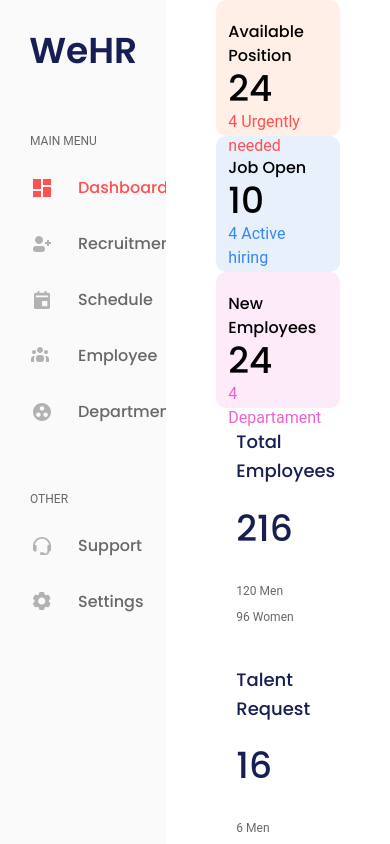
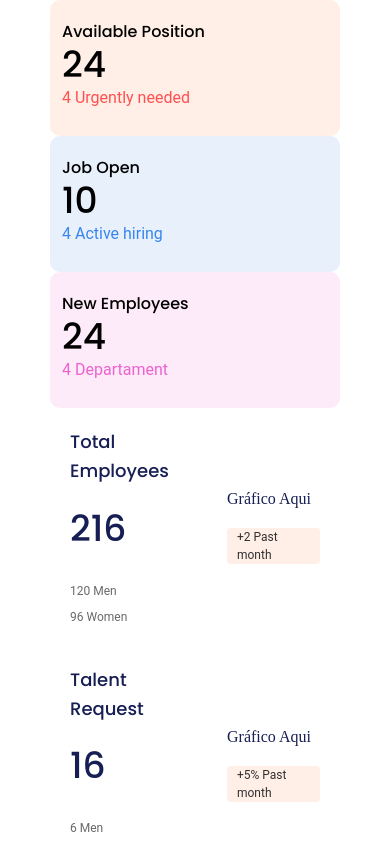
Before and after one commit to samuelleitee/We-HR, a React (Vite) app: page /dashboard in a window 390 px wide. Built offline with nearby package versions, Linux system fonts and the light colour scheme.

Commit message:
style: add responsiveness to Sidebar component
Co-authored-by: PauloBezz <programmer.and.investor@gmail.com>

```diff
--- a/src/components/Sidebar/index.jsx
+++ b/src/components/Sidebar/index.jsx
@@ -34,32 +34,32 @@ export function Sidebar() {
                         <Link to="/dashboard">
                             <li className={pathname.split("/")[1] === "dashboard" ? styles.active : null}>
                                 <img src={pathname.split("/")[1] === "dashboard" ? DashboardIconActive : DashboardIcon} />
-                                Dashboard
+                                <span>Dashboard</span>
                             </li>
                         </Link>
                         <Link to="/dashboard">
                             <li className={pathname.split("/")[1] === "recruitment" ? styles.active : null}>
                                 <img src={pathname.split("/")[1] === "recruitment" ? RecruitmentIconActive : RecruitmentIcon} />
-                                Recruitment
+                                <span>Recruitment</span>
                             </li>
                         </Link>
 
                         <Link to="/dashboard">
                             <li className={pathname.split("/")[1] === "schedule" ? styles.active : null}>
                                 <img src={pathname.split("/")[1] === "schedule" ? ScheduleIconActive : ScheduleIcon} />
-                                Schedule
+                                <span>Schedule</span>
                             </li>
                         </Link>
                         <Link to="/dashboard">
                             <li className={pathname.split("/")[1] === "employee" ? styles.active : null}>
                                 <img src={pathname.split("/")[1] === "employee" ? EmployeeIconActive : EmployeeIcon} />
-                                Employee
+                                <span>Employee</span>
                             </li>
                         </Link>
                         <Link to="/dashboard">
                             <li className={pathname.split("/")[1] === "department" ? styles.active : null}>
                                 <img src={pathname.split("/")[1] === "department" ? DepartmentIconActive : DepartmentIcon} />
-                                Department
+                                <span>Department</span>
                             </li>
                         </Link>
                     </ul>
@@ -71,13 +71,13 @@ export function Sidebar() {
                         <Link to="/dashboard">
                             <li className={pathname.split("/")[1] === "support" ? styles.active : null}>
                                 <img src={pathname.split("/")[1] === "support" ? SupportIconActive : SupportIcon} />
-                                Support
+                                <span>Support</span>
                             </li>
                         </Link>
                         <Link to="/dashboard">
                             <li className={pathname.split("/")[1] === "settings" ? styles.active : null}>
                                 <img src={pathname.split("/")[1] === "settings" ? SettingsIconActive : SettingsIcon} />
-                                Settings
+                                <span>Settings</span>
                             </li>
                         </Link>
                     </ul>
--- a/src/components/Sidebar/styles.module.css
+++ b/src/components/Sidebar/styles.module.css
@@ -46,3 +46,40 @@
     padding: 0.625rem 0;
     padding-left: 1.875rem;
 }
+
+@media screen and (max-width: 834px) {
+    .sidebar {
+        justify-content: center;
+        width: fit-content;
+        min-width: 90px;
+    }
+    .header {
+        text-align: center;
+        font: var(--body-very-small);
+        padding-left: 0;
+    }
+    .sidebar nav ul {
+        display: flex;
+        flex-direction: column;
+        justify-content: center;
+        align-items: center;
+
+        width: 100%;
+        padding-left: 0;
+    }
+    .sidebar nav ul li span{
+        display: none;
+    }
+    .sidebar nav ul a {
+        display: flex;
+        align-items: center;
+        justify-content: center;
+    }
+}
+
+@media screen and (max-width: 390px) {
+    .sidebar {
+        position: absolute;
+        left: -100%;
+    }
+}
--- a/src/components/TextLogo/styles.module.css
+++ b/src/components/TextLogo/styles.module.css
@@ -4,3 +4,10 @@
     padding: 10px;
     text-align: center;
 }
+
+@media screen and (max-width: 834px) {
+    .logo {
+        font: 600 1.25rem/1.17 "Poppins", sans-serif;
+        padding: 1px 0;
+    }
+}
```
